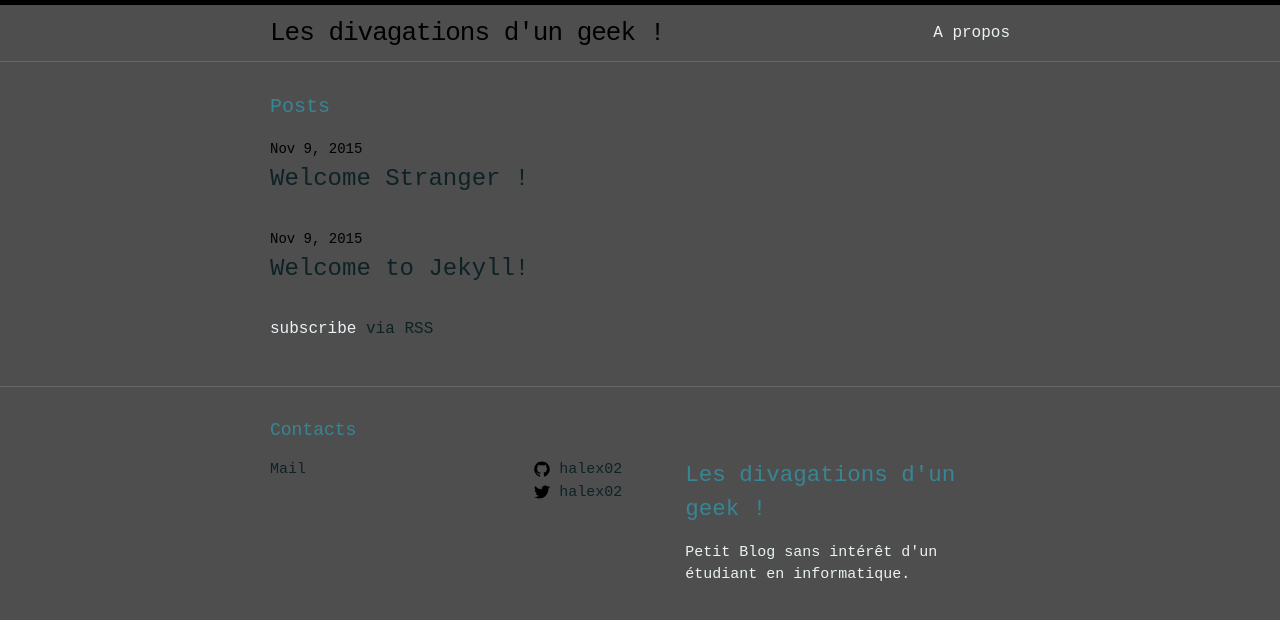
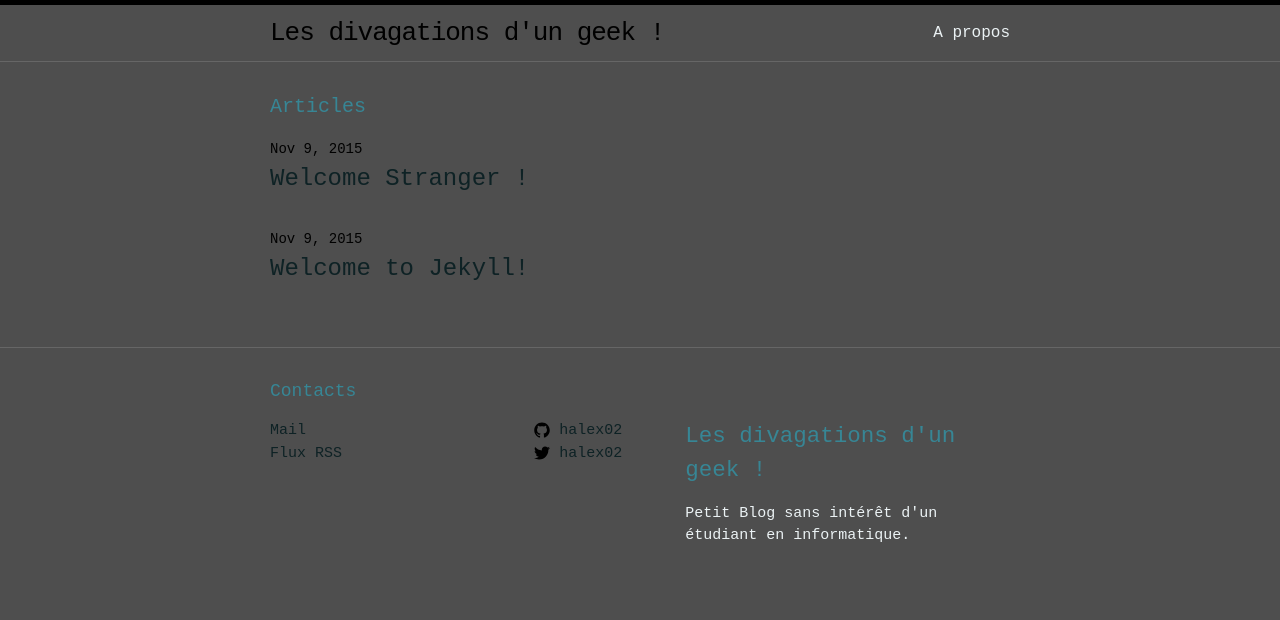
Before and after one commit to halex02/halex02.github.io, a Jekyll site: the page built from index.html, in a window 1280 px wide. Shown: the top 620 px of the page. Built offline with Jekyll 4.4.1, drawn with Linux system fonts in a browser that asks for light colours.

Commit message:
tentative de fixer la hauteur de la classe css .home

```diff
--- a/_includes/footer.html
+++ b/_includes/footer.html
@@ -8,7 +8,8 @@
       <div class="footer-col footer-col-1">
         <ul class="contact-list">
           <li><a href="mailto:{{ site.email }}">Mail</a></li>
-        </ul>
+	  <li><a href="{{ "/feed.xml" | prepend: site.baseurl }}">Flux RSS</li>
+	</ul>
       </div>
 
       <div class="footer-col footer-col-2">
--- a/_sass/_layout.scss
+++ b/_sass/_layout.scss
@@ -167,6 +167,10 @@
 /**
  * Page content
  */
+.home {
+    height : 70% ;
+}
+
 .page-content {
     padding: $spacing-unit 0;
 }
--- a/index.html
+++ b/index.html
@@ -4,7 +4,7 @@
 
 <div class="home">
 
-  <h1 class="page-heading">Posts</h1>
+  <h1 class="page-heading">Articles</h1>
 
   <ul class="post-list">
     {% for post in site.posts %}
@@ -18,6 +18,4 @@
     {% endfor %}
   </ul>
 
-  <p class="rss-subscribe">subscribe <a href="{{ "/feed.xml" | prepend: site.baseurl }}">via RSS</a></p>
-
 </div>
```
